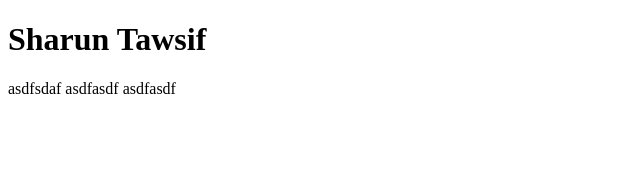
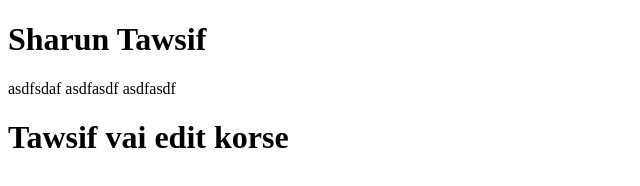
Before and after one commit to SharunTawsif/check, a plain HTML site: page index.html in a window 1280 px wide. Shown: the whole page, without its empty margins (0-640 px from the left). Drawn offline with Linux system fonts and the light colour scheme.

Commit message:
Update index.html

```diff
--- a/index.html
+++ b/index.html
@@ -8,5 +8,6 @@
 <body>
     <h1> Sharun Tawsif</h1>
     <p> asdfsdaf asdfasdf asdfasdf</p>
+    <h1>Tawsif vai edit korse</h1>
 </body>
 </html>
```
